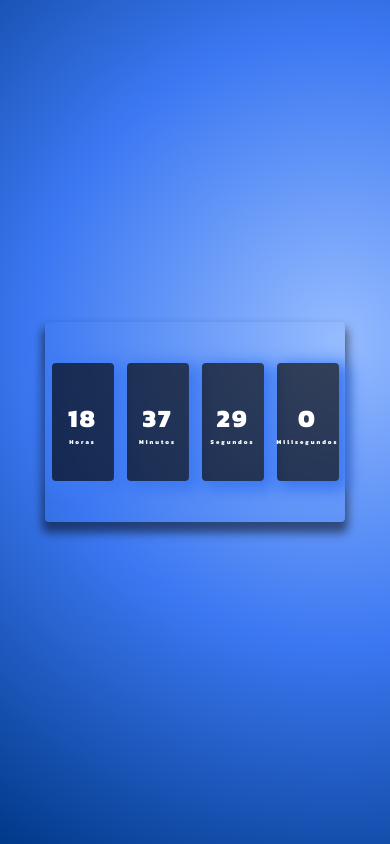
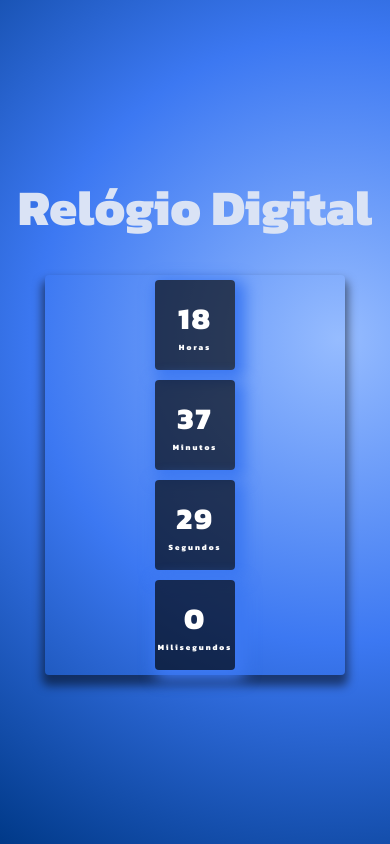
Before and after one commit to Lucabaccari/relogioDigital, a plain HTML site: page index.html in a window 390 px wide. Drawn offline with Linux system fonts and the light colour scheme.

Commit message:
Ajustes no estilo e inclusão de media query

```diff
--- a/index.html
+++ b/index.html
@@ -7,9 +7,14 @@
     <script src="script.js" defer></script>
     <title>Relogio Digital</title>
 </head>
+
+<header>
+<h1>Relógio Digital</h1>
+</header>
+
 <body>
+
     <div class="relogio">
-
         <div>
 
             <span id="horas">00</span>
--- a/style.css
+++ b/style.css
@@ -5,6 +5,13 @@
     padding: 0;
     font-family: "Kanit", sans-serif
 }
+
+header h1{
+    margin-bottom: 30px;
+    font-size: 50px;
+    color: rgb(218, 227, 245);
+}
+
 
 body{
     height: 100vh;
@@ -14,6 +21,7 @@ body{
     display: flex;
     justify-content: center;
     align-items: center;
+    flex-direction: column;
 }
 
 .relogio {
@@ -26,6 +34,7 @@ body{
     border-radius: 4px;
     box-shadow: 0px 8px 10px 3px rgba(0, 0, 0, 0.5);
 
+
 }
 
 .relogio div {
@@ -34,7 +43,7 @@ body{
     display: flex;
     justify-content: center;
     align-items: center;
-    flex-direction: column;
+    flex-direction:column;
     border-radius: 4px;
     color: #fff;
     background: rgba(0, 0, 1, 0.65);
@@ -68,21 +77,24 @@ body{
     }
   }
 
-  @media (width <= 450px) {
+  @media (width <= 500px) {
+
     .relogio{
+        height: 400px;
         width: 300px;
+        flex-direction: column;
     }
 
     .relogio div {
-        height: 118px;
-        width: 62px;
+        height: 90px;
+        width: 80px;
     }
 
     .relogio span {
-        font-size: 25px;
+        font-size: 30px;
     }
 
     .relogio span.tempo {
-        font-size: 6px;
+        font-size: 8px;
     }
   }
```
